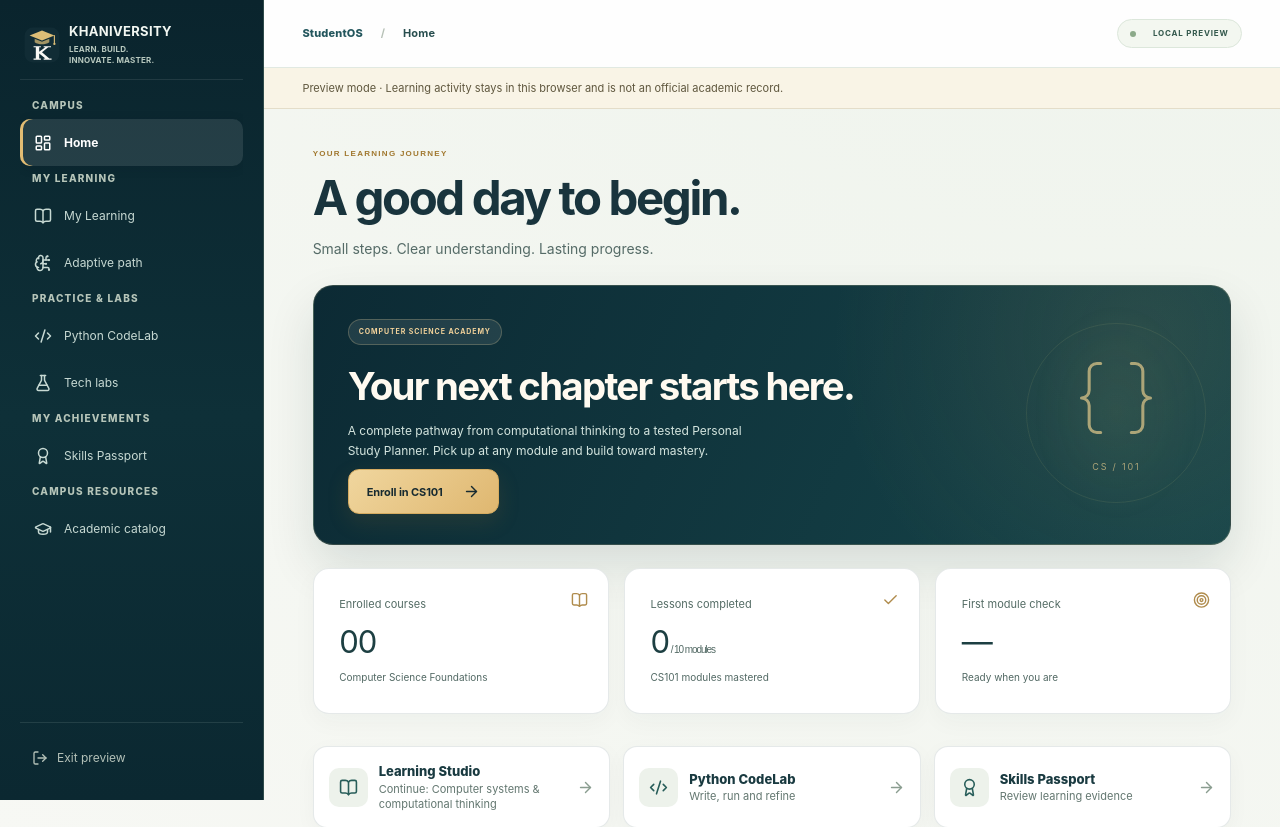
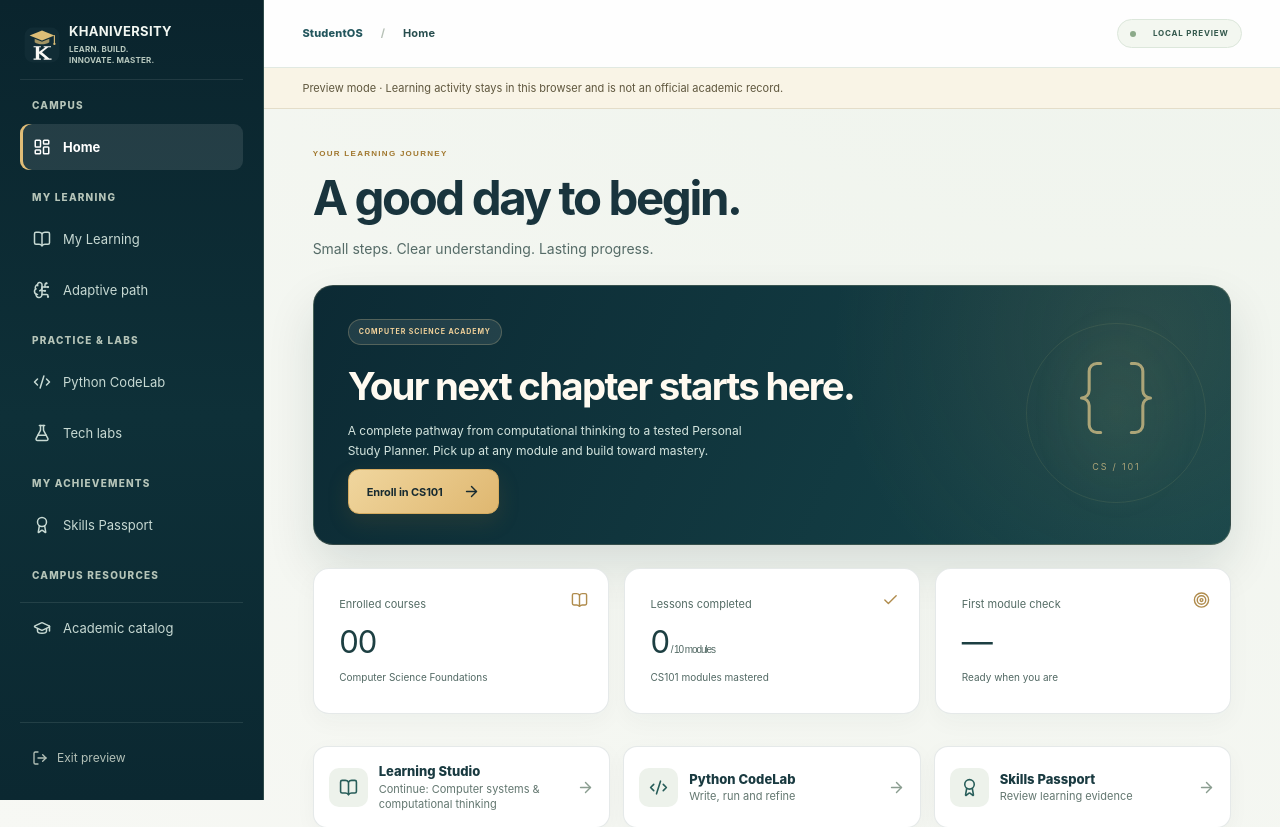
Before and after one commit to KuduKhan/khaniversity-platform, a Next.js app: page /preview/dashboard in a window 1280 px wide. Shown: the top 827 px of the page. Built offline with nearby package versions, Linux system fonts and the light colour scheme.

Commit message:
fix(navigation): preserve direct-link sidebar CSS and focus semantics with fragment groups

```diff
--- a/src/components/student-shell.tsx
+++ b/src/components/student-shell.tsx
@@ -1,4 +1,5 @@
 import Link from "next/link";
+import { Fragment } from "react";
 import { WorkspaceNavigation } from "./workspace-navigation";
 import {
   LayoutDashboard,
@@ -75,7 +76,7 @@ export function StudentShell({
       <WorkspaceNavigation preview={preview}>
         <nav aria-label="Student navigation">
           {navigationGroups.map((group) => group.links.length > 0 && (
-            <div key={group.label} className="workspace-nav-group">
+            <Fragment key={group.label}>
               <span className="workspace-nav-caption" aria-hidden="true">{group.label}</span>
               {group.links.map(({ key, label, href, icon: Icon }) => (
                 <Link
@@ -87,7 +88,7 @@ export function StudentShell({
                   <Icon size={18} aria-hidden="true" /> {label}
                 </Link>
               ))}
-            </div>
+            </Fragment>
           ))}
           {!preview && staff && (
             <div className="nav-group" role="group" aria-label="Administration">
```
